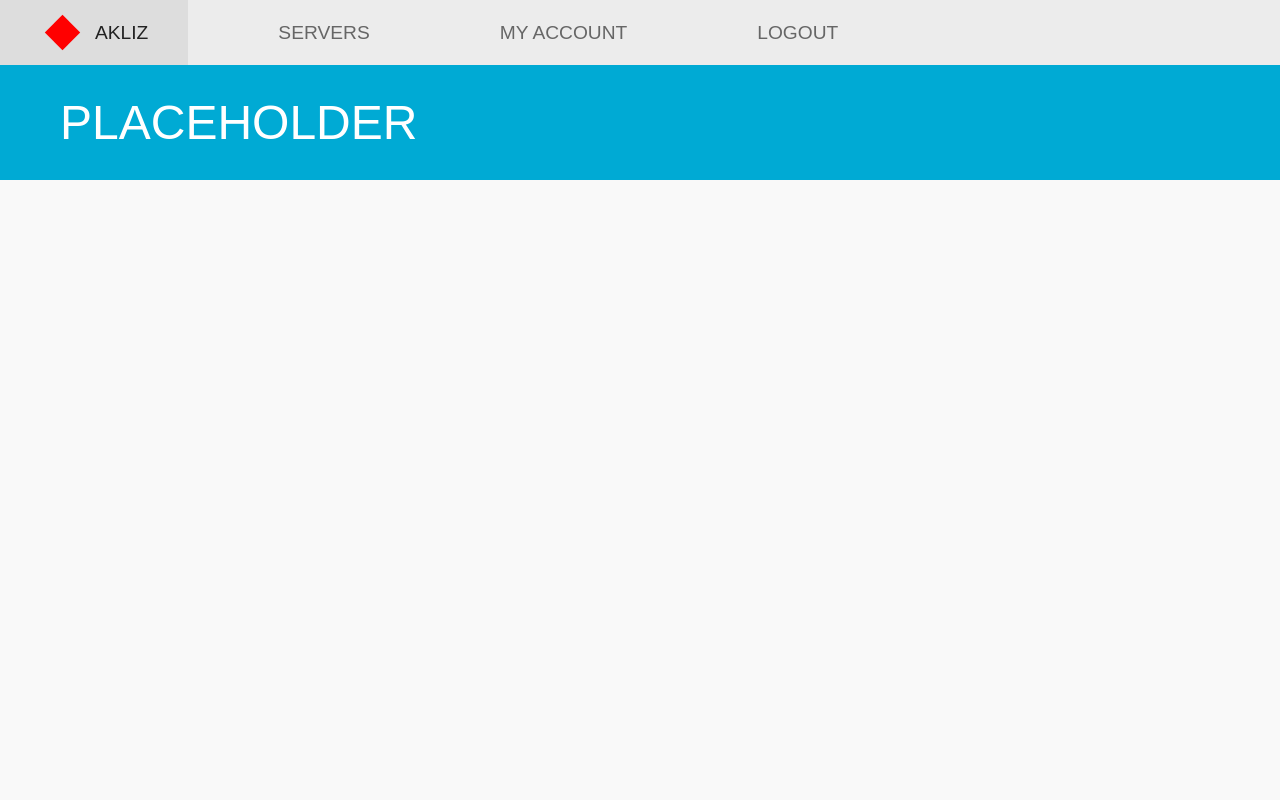
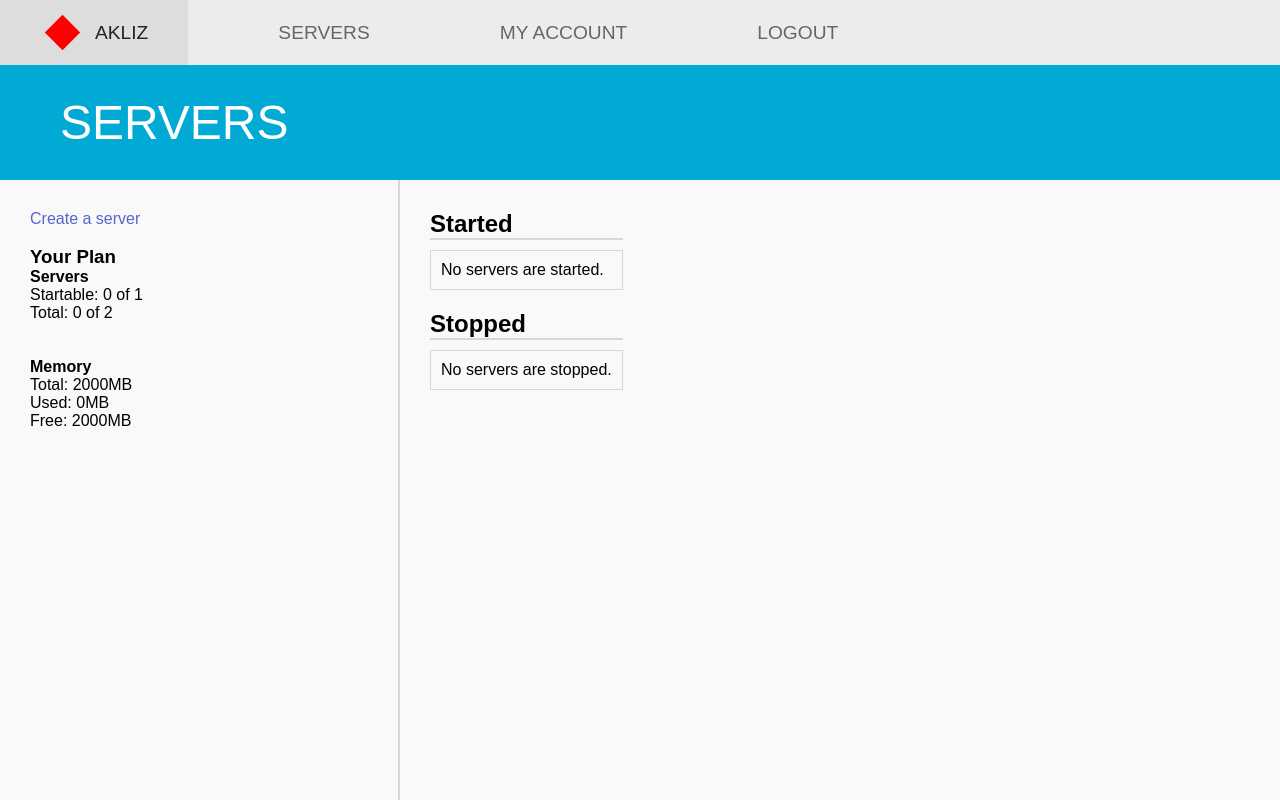
Before and after one commit to k4netw/akliz-clone, a Flask app: page /servers in a window 1280 px wide. Run offline with Flask 3, Linux system fonts and the light colour scheme; the visitor is signed in with stand-in values (Sample User, id 1).

Commit message:
added servers page

```diff
--- a/app.py
+++ b/app.py
@@ -6,13 +6,6 @@ app = Flask(__name__)
 app.secret_key = 'placeholder'
 
 init_db()
-
-@app.route('/')
-def home():
-    if 'user_id' not in session:
-        flash('Please log in to access this page.', 'warning')
-        return redirect(url_for('login'))
-    return render_template('mainLayout.html')
 
 @app.route('/login', methods = ['GET', 'POST'])
 def login():
@@ -56,9 +49,14 @@ def register():
 @app.route('/servers')
 def servers():
     if 'user_id' not in session:
-        flash('Please log in to access this page.', 'warning')
         return redirect(url_for('login'))
-    return render_template('mainLayout.html')
+    return render_template('servers.html')
+
+@app.route('/servers/new')
+def servers():
+    if 'user_id' not in session:
+        return redirect(url_for('login'))
+    return render_template('new-server.html')
 
 
 @app.route('/logout')
--- a/database.py
+++ b/database.py
@@ -15,7 +15,8 @@ def init_db():
 
             conn.execute('''CREATE TABLE IF NOT EXISTS Servers (
                             id INTEGER PRIMARY KEY AUTOINCREMENT,
-                            name VARCHAR(100) NOT NULL UNIQUE
+                            name VARCHAR(100) NOT NULL UNIQUE,
+                            memory INTEGER NOT NULL
                         )''')
 
             conn.execute('''CREATE TABLE IF NOT EXISTS UserServers (
--- /dev/null
+++ b/static/servers.css
@@ -0,0 +1,49 @@
+.server-sections {
+    display: flex;
+    flex-direction: column;
+    gap: 20px;
+}
+
+.server-section h2 {
+    border-bottom: 2px solid #d7d7d7;
+    margin-bottom: 10px;
+    font-size: 1.5em;
+}
+
+.server-table {
+    border: 1px solid #D7D7D7;
+    background-color: #F9F9F9;
+    padding: 10px;
+}
+
+.server-row {
+    display: flex;
+    justify-content: space-between;
+    align-items: center;
+    padding: 5px 10px;
+    border-bottom: 1px solid #E0E0E0;
+}
+
+.server-row:last-child {
+    border-bottom: none;
+}
+
+.server-name {
+    font-size: 1em;
+    color: #333333;
+}
+
+.server-memory {
+    font-size: 1em;
+    color: #555555;
+}
+
+.manage-link {
+    color: #007BFF;
+    text-decoration: none;
+    font-size: 0.9em;
+}
+
+.manage-link:hover {
+    text-decoration: underline;
+}
--- a/templates/mainLayout.html
+++ b/templates/mainLayout.html
@@ -10,10 +10,11 @@
 <body>
     <div class="top-header">
         <div class="logo">
-        <a href="/servers">
-            <div class="diamond"></div>
-            AKLIZ</a>
-    </div>
+            <a href="/servers">
+                <div class="diamond"></div>
+                AKLIZ
+            </a>
+        </div>
         <nav class="navigation">
             <a href="/servers">SERVERS</a>
             <a href="/my-account">MY ACCOUNT</a>
@@ -25,7 +26,11 @@
         <h1>{% block page_header %}PLACEHOLDER{% endblock %}</h1>
     </div>
 
-    <main>
+    <aside class="sidebar">
+        {% block sidebar %}{% endblock %}
+    </aside>
+
+    <main class="main-content">
         {% block content %}{% endblock %}
     </main>
 </body>
--- /dev/null
+++ b/templates/servers.html
@@ -0,0 +1,66 @@
+{% extends "mainLayout.html" %}
+
+{% block title %}Servers{% endblock %}
+
+{% block page_header %}SERVERS{% endblock %}
+
+{% block extra_styles %}
+<link rel="stylesheet" href="{{ url_for('static', filename='servers.css') }}">
+{% endblock %}
+
+{% block sidebar %}
+    <a href="/servers/new">Create a server</a>
+    <br></br>
+    <h3>Your Plan</h3>
+        <div class="plan-details">
+            <div class="plan-item">
+                <strong>Servers</strong>
+                <p>Startable: 0 of 1</p>
+                <p>Total: 0 of 2</p>
+            </div>
+            <br></br>
+            <div class="plan-item">
+                <strong>Memory</strong>
+                <p>Total: 2000MB</p>
+                <p>Used: 0MB</p>
+                <p>Free: 2000MB</p>
+            </div>
+{% endblock %}
+
+{% block content %}
+<div class="server-sections">
+    <div class="server-section">
+        <h2>Started</h2>
+        <div class="server-table">
+            {% if started_servers %}
+                {% for server in started_servers %}
+                <div class="server-row">
+                    <span class="server-name">{{ server.name }}</span>
+                    <span class="server-memory">{{ server.memory }} MB</span>
+                    <a href="{{ url_for('manage_server', server_id=server.id) }}" class="manage-link">Manage</a>
+                </div>
+                {% endfor %}
+            {% else %}
+                <p>No servers are started.</p>
+            {% endif %}
+        </div>
+    </div>
+
+    <div class="server-section">
+        <h2>Stopped</h2>
+        <div class="server-table">
+            {% if stopped_servers %}
+                {% for server in stopped_servers %}
+                <div class="server-row">
+                    <span class="server-name">{{ server.name }}</span>
+                    <span class="server-memory">{{ server.memory }} MB</span>
+                    <a href="{{ url_for('manage_server', server_id=server.id) }}" class="manage-link">Manage</a>
+                </div>
+                {% endfor %}
+            {% else %}
+                <p>No servers are stopped.</p>
+            {% endif %}
+        </div>
+    </div>
+</div>
+{% endblock %}
```
Also changed, not shown: templates/new-server.html (added, +10 -0 lines).
